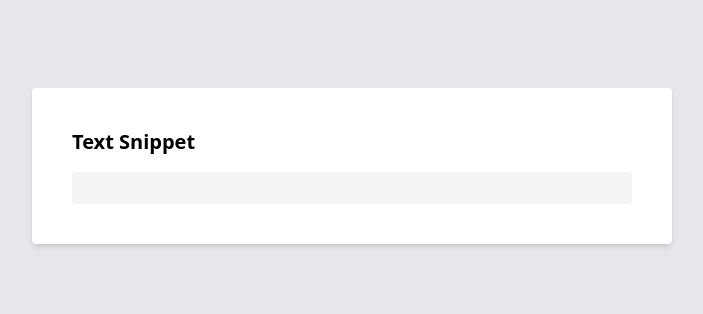
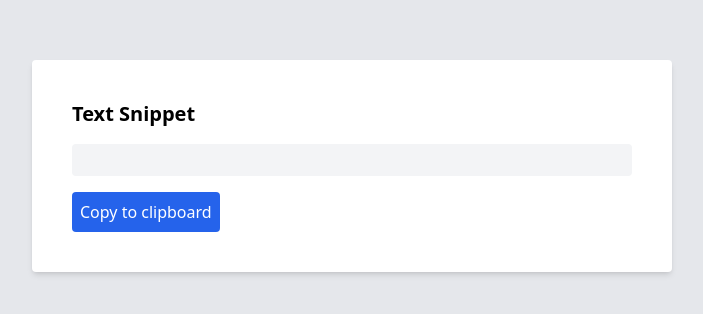
Before and after one commit to Selenium39/paste-share-vercel, a Next.js app: page /1 in a window 1280 px wide. Shown: the part 234-548 px from the top of the page, without its empty margins (288-991 px from the left). Built offline with nearby package versions, Linux system fonts and the light colour scheme; no server answers; the database is empty.

Commit message:
增加复制文本功能

```diff
--- a/pages/[id].tsx
+++ b/pages/[id].tsx
@@ -19,11 +19,22 @@ export default function Snippet() {
     }
   }, [id]);
 
+  const handleCopy = async () => {
+    await navigator.clipboard.writeText(text);
+    alert('Text copied to clipboard');
+  };
+
   return (
     <div className="flex items-center justify-center h-screen bg-gray-200">
       <div className="p-10 bg-white rounded shadow-md w-1/2">
         <h1 className="mb-4 text-xl font-bold">Text Snippet</h1>
         <pre className="p-4 bg-gray-100 rounded">{text}</pre>
+        <button
+          onClick={handleCopy}
+          className="mt-4 p-2 bg-blue-600 text-white rounded hover:bg-blue-700"
+        >
+          Copy to clipboard
+        </button>
       </div>
     </div>
   );
```
